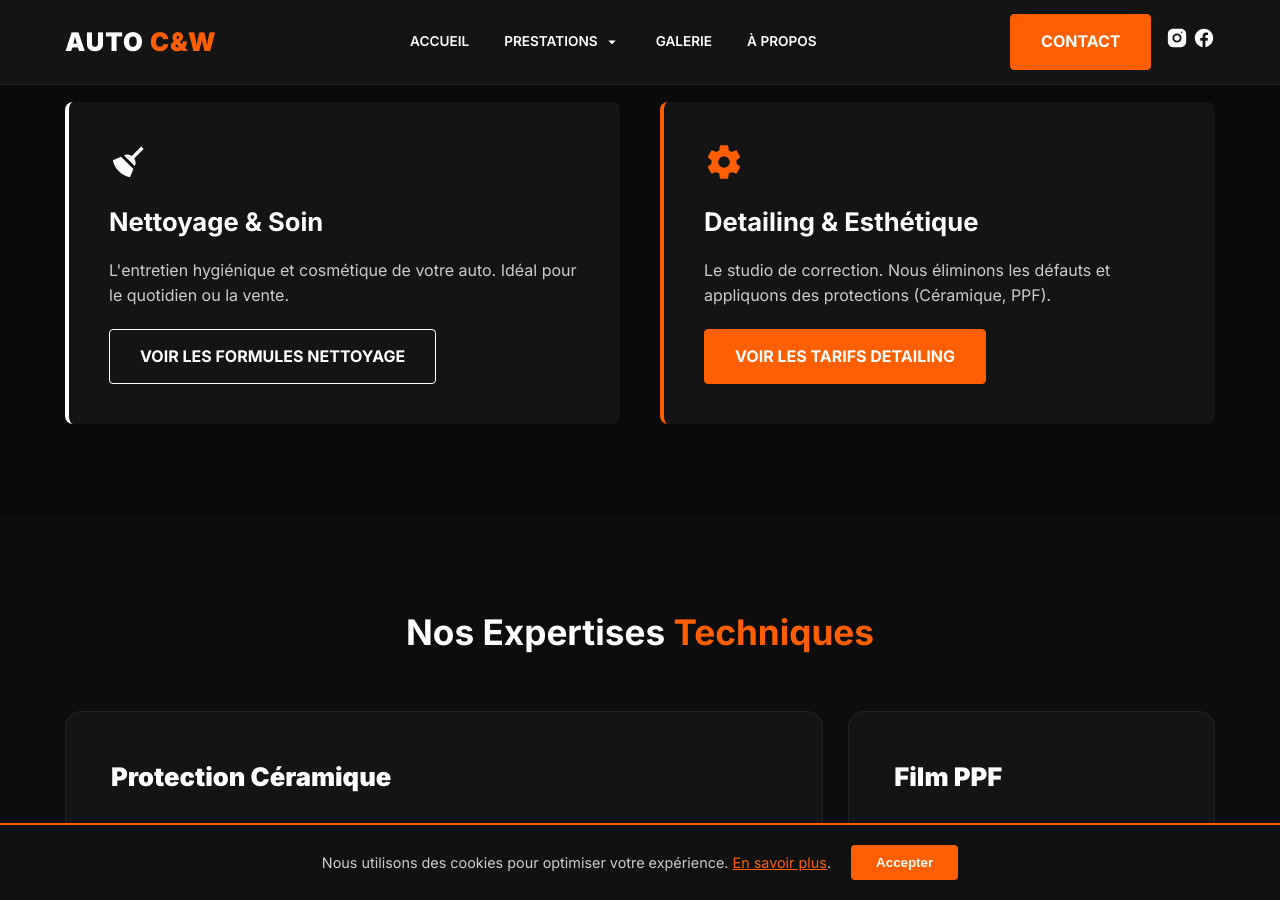
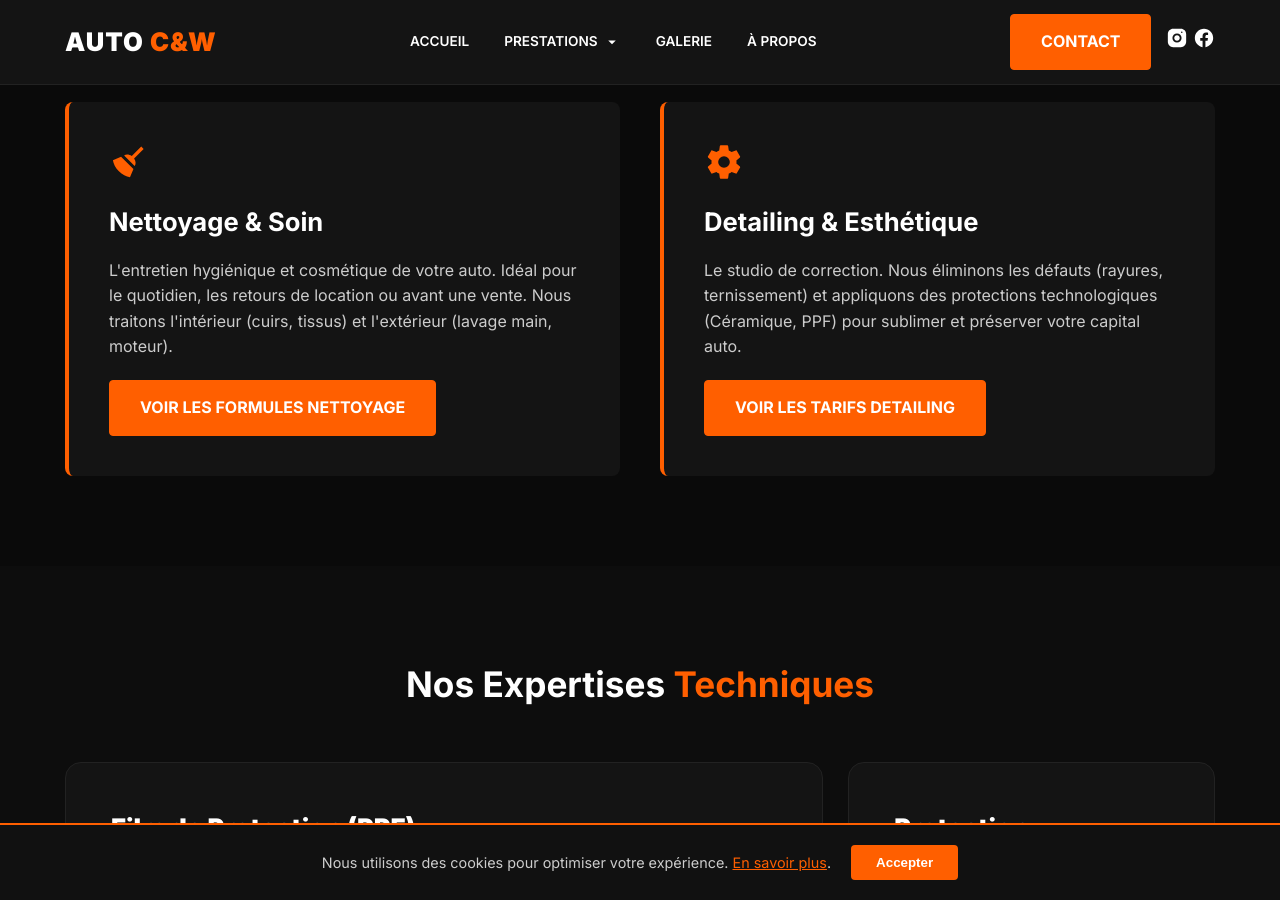
Before and after one commit to DuvalDVL/autocw, a Jekyll site: the page built from services/index.html, in a window 1280 px wide and 900 px high, scrolled down 979 px. Built offline with Jekyll 4.4.1, drawn with Linux system fonts in a browser that asks for light colours; some of the changed text lies outside the part shown.

Commit message:
Update index.html

```diff
--- a/services/index.html
+++ b/services/index.html
@@ -23,17 +23,17 @@
 
     <div class="services-hub-grid" style="grid-template-columns: repeat(auto-fit, minmax(400px, 1fr)); gap: 40px;">
 
-      <div class="hub-card" style="border-left: 4px solid #fff;">
-        <div class="hub-icon" style="fill: #fff;"><svg viewBox="0 0 24 24"><path d="M19.36,2.72L20.78,4.14L15.06,9.85C16.13,11.39 16.28,13.24 15.38,14.44L9.06,8.12C10.26,7.22 12.11,7.37 13.65,8.44L19.36,2.72M5.93,17.57C3.92,15.56 2.69,13.16 2.35,10.92L7.23,8.83L14.67,16.27L12.58,21.15C10.34,20.81 7.94,19.58 5.93,17.57Z"/></svg></div>
+      <div class="hub-card" style="border-left: 4px solid #FF5F00;">
+        <div class="hub-icon" style="fill: #FF5F00;"><svg viewBox="0 0 24 24"><path d="M19.36,2.72L20.78,4.14L15.06,9.85C16.13,11.39 16.28,13.24 15.38,14.44L9.06,8.12C10.26,7.22 12.11,7.37 13.65,8.44L19.36,2.72M5.93,17.57C3.92,15.56 2.69,13.16 2.35,10.92L7.23,8.83L14.67,16.27L12.58,21.15C10.34,20.81 7.94,19.58 5.93,17.57Z"/></svg></div>
         <h2>Nettoyage & Soin</h2>
-        <p>L'entretien hygiénique et cosmétique de votre auto. Idéal pour le quotidien ou la vente.</p>
-        <a href="{{ site.baseurl }}/services/nettoyage-auto-interieur-exterieur-sallanches/" class="btn" style="margin-top: 20px; color: #fff; border-color: #fff;">Voir les formules Nettoyage</a>
+        <p>L'entretien hygiénique et cosmétique de votre auto. Idéal pour le quotidien, les retours de location ou avant une vente. Nous traitons l'intérieur (cuirs, tissus) et l'extérieur (lavage main, moteur).</p>
+        <a href="{{ site.baseurl }}/services/nettoyage-auto-interieur-exterieur-sallanches/" class="btn btn-orange" style="margin-top: 20px;">Voir les formules Nettoyage</a>
       </div>
 
       <div class="hub-card">
         <div class="hub-icon"><svg viewBox="0 0 24 24"><path d="M12,15.5A3.5,3.5 0 0,1 8.5,12A3.5,3.5 0 0,1 12,8.5A3.5,3.5 0 0,1 15.5,12A3.5,3.5 0 0,1 12,15.5M19.43,12.97C19.47,12.65 19.5,12.33 19.5,12C19.5,11.67 19.47,11.34 19.43,11.03L21.54,9.37C21.73,9.22 21.78,8.95 21.66,8.73L19.66,5.27C19.54,5.05 19.27,4.97 19.05,5.05L16.56,6.05C16.04,5.66 15.47,5.32 14.87,5.07L14.49,2.42C14.46,2.18 14.25,2 14,2H10C9.75,2 9.54,2.18 9.51,2.42L9.13,5.07C8.53,5.32 7.96,5.66 7.44,6.05L4.95,5.05C4.73,4.97 4.46,5.05 4.34,5.27L2.34,8.73C2.21,8.95 2.27,9.22 2.46,9.37L4.57,11.03C4.53,11.34 4.5,11.67 4.5,12C4.5,12.33 4.53,12.65 4.57,12.97L2.46,14.63C2.27,14.78 2.21,15.05 2.34,15.27L4.34,18.73C4.46,18.95 4.73,19.03 4.95,18.95L7.44,17.95C7.96,18.34 8.53,18.68 9.13,18.93L9.51,21.58C9.54,21.82 9.75,22 10,22H14C14.25,22 14.46,21.82 14.49,21.58L14.87,18.93C15.47,18.68 16.04,18.34 16.56,17.95L19.05,18.95C19.27,19.03 19.54,18.95 19.66,18.73L21.66,15.27C21.78,15.05 21.73,14.78 21.54,14.63L19.43,12.97Z"/></svg></div>
         <h2>Detailing & Esthétique</h2>
-        <p>Le studio de correction. Nous éliminons les défauts et appliquons des protections (Céramique, PPF).</p>
+        <p>Le studio de correction. Nous éliminons les défauts (rayures, ternissement) et appliquons des protections technologiques (Céramique, PPF) pour sublimer et préserver votre capital auto.</p>
         <a href="{{ site.baseurl }}/services/detailing-esthetique-protection-ceramique-sallanches/" class="btn btn-orange" style="margin-top: 20px;">Voir les tarifs Detailing</a>
       </div>
 
@@ -46,81 +46,119 @@
     <h2 class="section-title">Nos Expertises <span class="text-orange">Techniques</span></h2>
 
     <div class="bento-grid">
+
       <div class="bento-item bento-main">
         <div class="bento-content">
+          <h3>Film de Protection (PPF)</h3>
+          <p>La protection ultime pour votre carrosserie. Nous posons un film polyuréthane transparent et auto-cicatrisant (Bodyfence) sur les zones exposées (pare-chocs, capot, ailes) ou sur le véhicule complet. C'est la seule barrière physique efficace contre les impacts de gravillons, les rayures de clés et le vandalisme, tout en conservant l'éclat de votre peinture.</p>
+          <a href="{{ site.baseurl }}/services/film-protection-ppf-sallanches/" class="btn btn-orange-small">Découvrir le PPF</a>
+        </div>
+        <svg class="bento-icon-bg" viewBox="0 0 24 24"><path d="M12,15C15.87,15 19,15.89 19,17V19H5V17C5,15.89 8.13,15 12,15M12,13C9.24,13 7,10.76 7,8C7,5.24 9.24,3 12,3C14.76,3 17,5.24 17,8C17,10.76 14.76,13 12,13M12,1L11,1L11,21L12,21L12,1Z"/></svg>
+      </div>
+
+      <div class="bento-item bento-tall">
+        <div class="bento-content">
           <h3>Protection Céramique</h3>
-          <p>Le bouclier liquide ultime. Barrière hydrophobe résistante aux UV et agressions chimiques.</p>
+          <p>Le bouclier liquide. Une protection chimique qui fusionne avec le vernis pour une brillance extrême et un effet déperlant durable.</p>
           <a href="{{ site.baseurl }}/services/protection-ceramique-carrosserie-sallanches/" class="btn btn-orange-small">Détails Céramique</a>
         </div>
         <svg class="bento-icon-bg" viewBox="0 0 24 24"><path d="M12,1L3,5V11C3,16.55 6.84,21.74 12,23C17.16,21.74 21,16.55 21,11V5L12,1Z"/></svg>
       </div>
 
-      <div class="bento-item bento-tall">
+      <div class="bento-item">
         <div class="bento-content">
-          <h3>Film PPF</h3>
-          <p>La seule véritable armure contre les impacts de gravillons. Film auto-cicatrisant Bodyfence.</p>
-          <a href="{{ site.baseurl }}/services/film-protection-ppf-sallanches/" class="btn btn-orange-small">Détails PPF</a>
+          <h3>Polissage Correctif</h3>
+          <p>Suppression des micro-rayures et tourbillons pour retrouver une surface miroir.</p>
+          <a href="{{ site.baseurl }}/services/polissage-correction-defauts-sallanches/" class="btn btn-orange-small">Polissage</a>
         </div>
-        <svg class="bento-icon-bg" viewBox="0 0 24 24"><path d="M12,15C15.87,15 19,15.89 19,17V19H5V17C5,15.89 8.13,15 12,15M12,13C9.24,13 7,10.76 7,8C7,5.24 9.24,3 12,3C14.76,3 17,5.24 17,8C17,10.76 14.76,13 12,13M12,1L11,1L11,21L12,21L12,1Z"/></svg>
       </div>
 
       <div class="bento-item">
         <div class="bento-content">
-          <h3>Polissage</h3>
-          <p>Correction des micro-rayures.</p>
-          <a href="{{ site.baseurl }}/services/polissage-correction-defauts-sallanches/" class="btn btn-orange-small">Polissage</a>
-        </div>
-      </div>
-      <div class="bento-item">
-        <div class="bento-content">
           <h3>Vitres Teintées</h3>
-          <p>Protection solaire homologuée.</p>
+          <p>Confort thermique et style. Films homologués rejetant 99% des UV.</p>
           <a href="{{ site.baseurl }}/services/vitres-teintees-homologuees-sallanches/" class="btn btn-orange-small">Teinte</a>
         </div>
       </div>
+
+      <div class="bento-item">
+        <div class="bento-content">
+          <h3>Covering</h3>
+          <p>Personnalisation complète ou partielle (toit, rétros) avec films adhésifs couleur.</p>
+          <a href="{{ site.baseurl }}/services/covering-wrapping-personnalisation-sallanches/" class="btn btn-orange-small">Wrapping</a>
+        </div>
+      </div>
+
       <div class="bento-item">
         <div class="bento-content">
           <h3>Rénovation Phares</h3>
-          <p>Pour le contrôle technique.</p>
+          <p>Restauration de la transparence des optiques pour la sécurité.</p>
           <a href="{{ site.baseurl }}/services/renovation-optiques-phares-sallanches/" class="btn btn-orange-small">Phares</a>
         </div>
       </div>
+
     </div>
   </div>
 </section>
 
 <section class="section-padding">
   <div class="container">
+    <h2 class="section-title">Pourquoi choisir un <span class="text-orange">Studio Accrédité</span> ?</h2>
     <div class="grid-3">
+
       <div class="service-card">
-        <h3>Studio Sécurisé</h3>
-        <p>Local sous alarme et assurance professionnelle spécifique.</p>
+        <svg class="service-icon" viewBox="0 0 24 24"><path d="M12,1L3,5V11C3,16.55 6.84,21.74 12,23C17.16,21.74 21,16.55 21,11V5L12,1M12,11.99H7V10.99H12V11.99M17,11.99H13V10.99H17V11.99Z"/></svg>
+        <h3>Studio Sécurisé & Assuré</h3>
+        <p>Contrairement à un lavage à domicile, vos véhicules sont ici stationnés dans un local fermé, sous alarme et vidéosurveillance 24h/24. Nous disposons d'une assurance professionnelle spécifique "véhicules confiés" couvrant tous les risques.</p>
       </div>
+
       <div class="service-card">
-        <h3>Éclairage Technique</h3>
-        <p>Rampes LED Scangrip pour une correction parfaite.</p>
+        <svg class="service-icon" viewBox="0 0 24 24"><path d="M12,2A10,10 0 0,0 2,12A10,10 0 0,0 12,22A10,10 0 0,0 22,12A10,10 0 0,0 12,2M12,4A8,8 0 0,1 20,12A8,8 0 0,1 12,20A8,8 0 0,1 4,12A8,8 0 0,1 12,4M12,6A6,6 0 0,0 6,12A6,6 0 0,0 12,18A6,6 0 0,0 18,12A6,6 0 0,0 12,6M12,8A4,4 0 0,1 16,12A4,4 0 0,1 12,16A4,4 0 0,1 8,12A4,4 0 0,1 12,8Z"/></svg>
+        <h3>Éclairage de Précision</h3>
+        <p>La lumière du soleil cache souvent les défauts. Notre studio est équipé de murs sombres et de rampes LED scialytiques (technologie Scangrip) qui nous permettent de voir et de corriger des micro-rayures invisibles à l'œil nu à l'extérieur.</p>
       </div>
+
       <div class="service-card">
-        <h3>Produits Certifiés</h3>
-        <p>Gamme pro (Gtechniq, Gyeon, Koch Chemie) uniquement.</p>
+        <svg class="service-icon" viewBox="0 0 24 24"><path d="M9,20.42L2.79,14.21L5.62,11.38L9,14.77L18.88,4.88L21.71,7.71L9,20.42Z"/></svg>
+        <h3>Produits & Process Certifiés</h3>
+        <p>Pas de produits grand public ici. Nous sommes formés et accrédités pour poser des protections céramiques professionnelles (Gtechniq, Gyeon) qui nécessitent un protocole d'application strict pour garantir leur durabilité réelle.</p>
       </div>
+
     </div>
   </div>
 </section>
 
 <section class="section-padding" style="background: #0d0d0d;">
   <div class="container">
-    <h2 class="section-title">FAQ <span class="text-orange">Express</span></h2>
+    <h2 class="section-title">Questions <span class="text-orange">Fréquentes</span></h2>
     <div class="faq-section" style="margin-top: 0;">
       <div class="faq-container">
+
         <details>
-          <summary>Faut-il prendre rendez-vous ?</summary>
-          <p>Oui, pour inspecter le véhicule ensemble.</p>
+          <summary>Faut-il prendre rendez-vous pour un devis ?</summary>
+          <p>Idéalement, oui. Pour établir un devis précis (notamment pour du polissage ou une céramique), nous avons besoin d'inspecter le véhicule propre sous nos lumières spécifiques. Cela prend environ 15 minutes et c'est totalement gratuit et sans engagement.</p>
         </details>
+
         <details>
-          <summary>Combien de temps ça dure ?</summary>
-          <p>De 1/2 journée (nettoyage) à 5 jours (Céramique complète).</p>
+          <summary>Combien de temps gardez-vous le véhicule ?</summary>
+          <p>Cela dépend de la prestation. Un nettoyage complet prend généralement une journée (dépose le matin, récupération le soir). Pour un traitement céramique ou un polissage complet, l'immobilisation varie de 3 à 5 jours pour respecter les temps de séchage et de polymérisation.</p>
         </details>
+
+        <details>
+          <summary>Avez-vous un véhicule de courtoisie ?</summary>
+          <p>Oui, nous savons qu'il est difficile de se passer de voiture. Nous mettons à disposition un véhicule de prêt récent sur réservation, pour toute la durée de l'immobilisation de votre auto.</p>
+        </details>
+
+        <details>
+          <summary>Quelle est la différence entre Cire et Céramique ?</summary>
+          <p>Une cire (naturelle ou synthétique) se pose "sur" le vernis et dure 3 à 6 mois. Une protection céramique se lie chimiquement au vernis, créant une seconde peau beaucoup plus dure et résistante. Elle dure de 2 à 5 ans et offre une brillance et une facilité de lavage bien supérieures.</p>
+        </details>
+
+        <details>
+          <summary>Acceptez-vous les paiements en plusieurs fois ?</summary>
+          <p>Pour les grosses prestations (Protection complète PPF ou Céramique intégrale), nous pouvons proposer des facilités de paiement en 3 ou 4 fois sans frais. N'hésitez pas à nous en parler lors du devis.</p>
+        </details>
+
       </div>
     </div>
   </div>
@@ -129,7 +167,8 @@
 <section class="final-cta section-padding">
   <div class="container cta-centered">
     <div class="cta-content-wrapper">
-      <h2>Un projet spécifique ?</h2>
+      <h2>Vous avez un projet spécifique ?</h2>
+      <p>Covering, restauration de cuir ou demande particulière, nous étudions votre projet sur-mesure.</p>
       <a href="{{ site.baseurl }}/contact/" class="btn btn-orange btn-large">Contactez le Studio</a>
     </div>
   </div>
```
